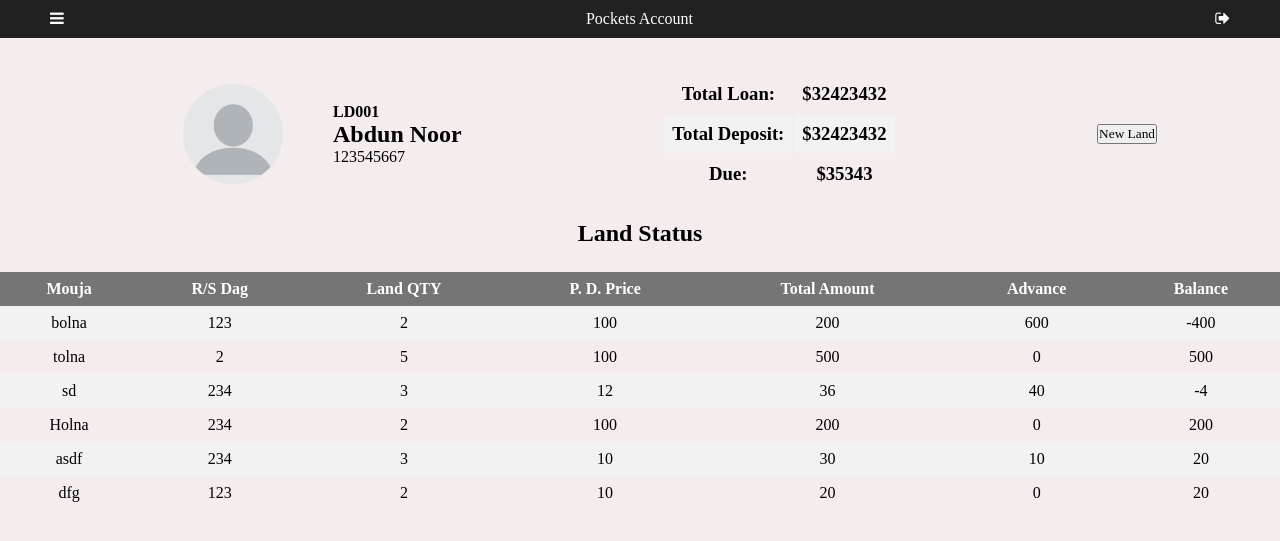
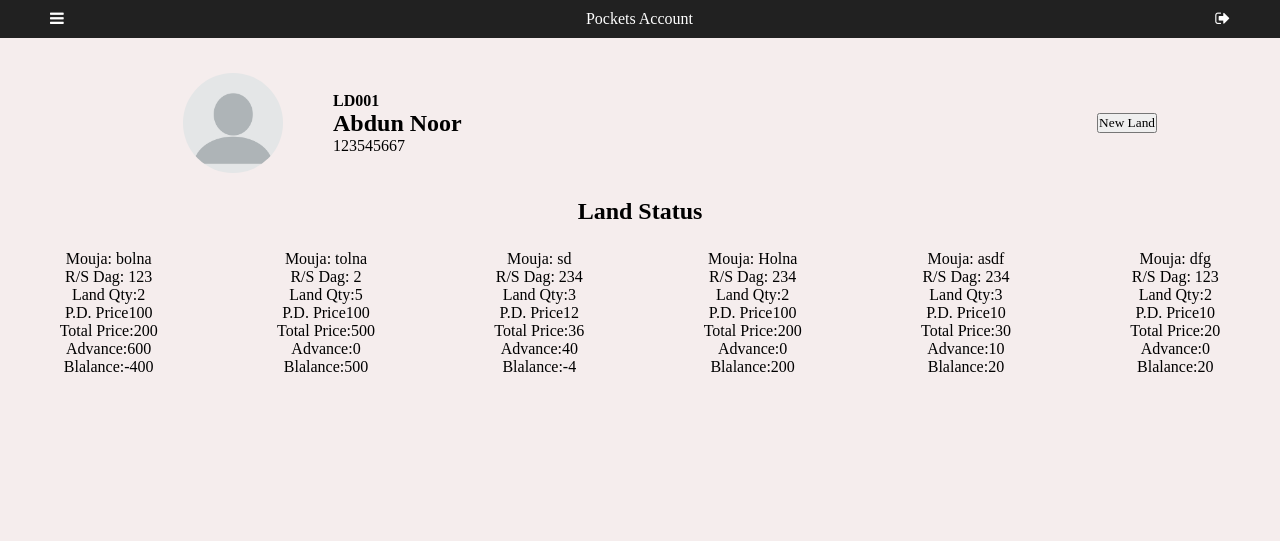
Before and after one commit to Abdunnoor11/pokectaccount, a Django app: page /landownerprofile/1 in a window 1280 px wide. Shown: the top 541 px of the page. Run offline with Django 3.2, Linux system fonts and the light colour scheme; a user stored in the database is signed in; data comes from the database, SQL or seed files in the repository; both versions use the stored data as it was after the commit.

Commit message:
html Add

```diff
--- a/app/templates/app/landownerprofile.html
+++ b/app/templates/app/landownerprofile.html
@@ -3,15 +3,13 @@
 
 {% block title %} Profile {% endblock %} {% block head %}
 <style>
-    body {
-        font-family: Arial, Helvetica, sans-serif;
+    /* The Modal (background) */
+    .landcontainer{
+        display: flex;
+        justify-content: space-around;
+        flex-wrap: wrap;
+        /* flex-shrink: 1; */
     }
-
-    .tablecontainer th, td{
-        text-align: center;
-    }
-
-    /* The Modal (background) */
     .modal {
         display: none;
         /* Hidden by default */
@@ -44,8 +42,7 @@
         border: 1px solid #888;
         width: 30%;
         text-align: center;
-        box-shadow: 0 4px 8px 0 rgba(0, 0, 0, 0.2),
-            0 6px 20px 0 rgba(0, 0, 0, 0.19);
+        box-shadow: 0 4px 8px 0 rgba(0, 0, 0, 0.2), 0 6px 20px 0 rgba(0, 0, 0, 0.19);
         -webkit-animation-name: animatetop;
         -webkit-animation-duration: 0.4s;
         animation-name: animatetop;
@@ -95,20 +92,16 @@
             width: 100%;
         }
 
-        .tablecontainer {
-        display: block;
-    }
+        .tablecontainer{
+            display: block;
+        }
     }
 </style>
 {% endblock %} {% block body %}
 <main>
     <div class="profile">
         <div class="mainprofile">
-            <img
-                src="{% static 'app/img/avatar.png' %}"
-                alt="Avatar"
-                class="avatar"
-            />
+            <img src="{% static 'app/img/avatar.png' %}" alt="Avatar" class="avatar" />
             <div class="userprofile">
                 <h4>{{ profile }}</h4>
                 <h2>{{ profile.Landownername }}</h2>
@@ -117,22 +110,34 @@
                 <p></p>
             </div>
         </div>
-        <div class="totaldebitdeposit">
+        <!-- <div class="totaldebitdeposit">
             <table id="totalid">
                 <tr>
-                    <td class="lalign"><h3>Total Loan:</h3></td>
-                    <td class="ralign"><h3>$32423432</h3></td>
+                    <div class="lalign">
+                        <h3>Total Loan:</h3>
+                    </div>
+                    <div class="ralign">
+                        <h3>$32423432</h3>
+                    </div>
                 </tr>
                 <tr>
-                    <td class="lalign"><h3>Total Deposit:</h3></td>
-                    <td class="ralign"><h3>$32423432</h3></td>
+                    <div class="lalign">
+                        <h3>Total Deposit:</h3>
+                    </div>
+                    <div class="ralign">
+                        <h3>$32423432</h3>
+                    </div>
                 </tr>
                 <tr>
-                    <td class="lalign"><h3>Due:</h3></td>
-                    <td class="ralign"><h3>$35343</h3></td>
+                    <div class="lalign">
+                        <h3>Due:</h3>
+                    </div>
+                    <div class="ralign">
+                        <h3>$35343</h3>
+                    </div>
                 </tr>
             </table>
-        </div>
+        </div> -->
         <div class="buttons">
             <button type="button" onclick="ModalFunc(loanbtn)" id="loanbtn">
                 New Land
@@ -140,33 +145,25 @@
         </div>
     </div>
 
-    <div class="tablecontainer" style="margin: 0 0; color:black">
+    <div class="tablecontainer" style="margin: 0 0; color: black">
         <h2>Land Status</h2>
-
-        <table>
-            <tr>
-                <th class="lalign">Mouja</th>
-                <th class="lalign">R/S Dag</th>
-                <th class="ralign">Land QTY</th>
-                <th class="ralign">P. D. Price</th>
-                <th class="ralign">Total Amount</th>
-                <th class="ralign">Advance</th>
-                <th class="ralign">Balance</th>
-            </tr>
-            {% for landdetail, advance in landdetails.items %}
-              <tr>
-                <td class="lalign">{{ landdetail.mouja }}</td>
-                <td class="lalign"><a style="color:black" href="{% url 'advancepage' profile.id landdetail.id %}">{{ landdetail.rsdag }}</a></td>
-                <td class="ralign">{{ landdetail.landQTY }}</td>
-                <td class="ralign">{{ landdetail.perDprice }}</td>
-                <td class="ralign">{{ landdetail.totalprice }}</td>
-                <td class="ralign">{{ advance.0 }}</td>
-                <td class="ralign">{{ advance.1 }}</td>
-              </tr>
-              {% endfor %}
-        </table>
+    <div class="landcontainer">
+        {% for landdetail, advance in landdetails.items %}
+            <a style="color: black" href="{% url 'advancepage' profile.id landdetail.id %}">
+                <div class="landcard">
+                    <div class="card">Mouja: {{ landdetail.mouja }}</div>
+                    <div class="card">R/S Dag: {{landdetail.rsdag }}</div>
+                    <div class="card">Land Qty:{{ landdetail.landQTY }}</div>
+                    <div class="card">P.D. Price{{ landdetail.perDprice }}</div>
+                    <div class="card">Total Price:{{ landdetail.totalprice }}</div>
+                    <div class="card">Advance:{{ advance.0 }}</div>
+                    <div class="card">Blalance:{{ advance.1 }}</div>
+                </div>
+            </a>
+            {% endfor %}
     </div>
 
+    </div>
 </main>
 <div id="Loan" class="modal">
     <div class="modal-content">
--- a/app/templates/app/lenderprofile.html
+++ b/app/templates/app/lenderprofile.html
@@ -7,10 +7,6 @@
 
 {% block head %}
 <style>
-    body {
-      font-family: Arial, Helvetica, sans-serif;
-    }
-
     /* The Modal (background) */
     .modal {
       display: none;
```
Also changed, not shown: app/static/app/css/main.css (+9 -9 lines), db.sqlite3.
